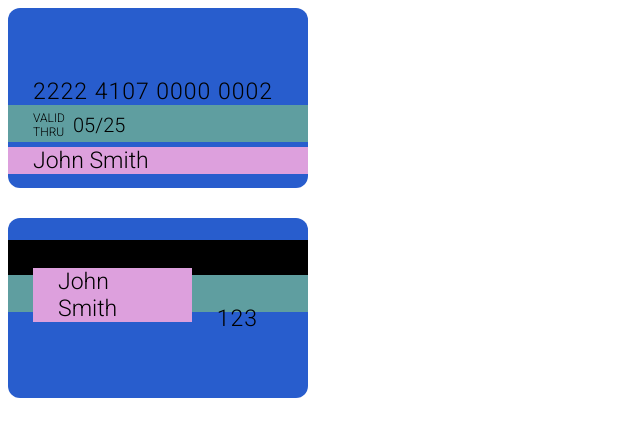
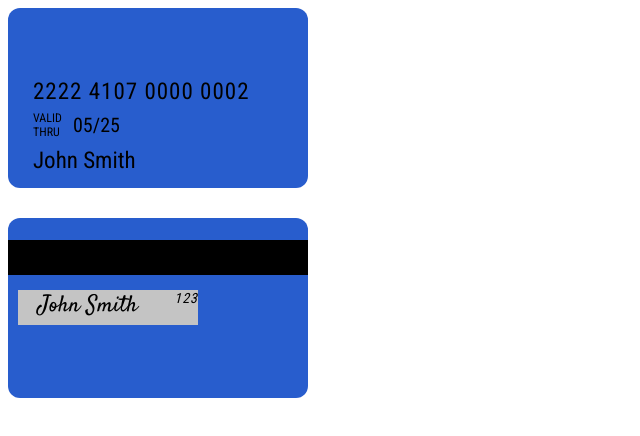
Before and after one commit to nattsnb/redit-card, a plain HTML site: page index.html in a window 1280 px wide. Shown: the whole page, without its empty margins (0-640 px from the left). Drawn offline with Linux system fonts and the light colour scheme.

Commit message:
adedd more specific styled for card-back, styled according to pattern

```diff
--- a/index.html
+++ b/index.html
@@ -4,11 +4,9 @@
   <meta charset="UTF-8">
   <title>CC Credit Card</title>
   <link href="style.css" rel="stylesheet" type="text/css" />
-  <link rel="preconnect" href="https://fonts.googleapis.com">
-  <link rel="preconnect" href="https://fonts.gstatic.com" crossorigin>
-  <link rel="preconnect" href="https://fonts.googleapis.com">
-  <link rel="preconnect" href="https://fonts.gstatic.com" crossorigin>
-  <link href="https://fonts.googleapis.com/css2?family=Amatic+SC:wght@400;700&family=Great+Vibes&family=Roboto:wght@100;300&display=swap" rel="stylesheet">
+  <style>
+    @import url('https://fonts.googleapis.com/css2?family=Roboto+Condensed:wght@300;400&family=Satisfy&display=swap');
+  </style>
 </head>
 <body>
 <div class="credit-card credit-card-front">
--- a/style.css
+++ b/style.css
@@ -7,7 +7,7 @@
     border-radius: 12px;
     display: flex;
     flex-direction: column;
-    font-family: "Roboto";
+    font-family: "Roboto Condensed";
     font-size: 23px;
     margin: 0;
     padding: 0;
@@ -24,7 +24,6 @@
 }
 
 .information-wrapper {
-    background-color: cadetblue;
     display: flex;
     align-items: center;
     padding: 2px 25px 0 25px;
@@ -32,7 +31,6 @@
 }
 
 .name {
-    background-color: plum;
     text-transform: unset;
     padding: 0 25px 0 25px;
     margin: 0;
@@ -67,3 +65,25 @@ p {
 .credit-card-front .information-wrapper>p~p {
     font-size: 20px;
 }
+
+.credit-card-back > .information-wrapper {
+    background-color: #C4C4C4;
+    height: 35px;
+    align-items: flex-start;
+    margin: 15px 110px 0 10px;
+    padding: 0 0 0 20px;
+}
+
+.credit-card-back > .information-wrapper > .name {
+    font-family: "Satisfy";
+    padding: 0;
+    margin: 0;
+    width: 200px;
+}
+
+.credit-card-back > .information-wrapper > .number {
+    font-size: 14px;
+    font-style: italic;
+    margin: 0;
+    padding: 0 0 0 10px;
+}
```
